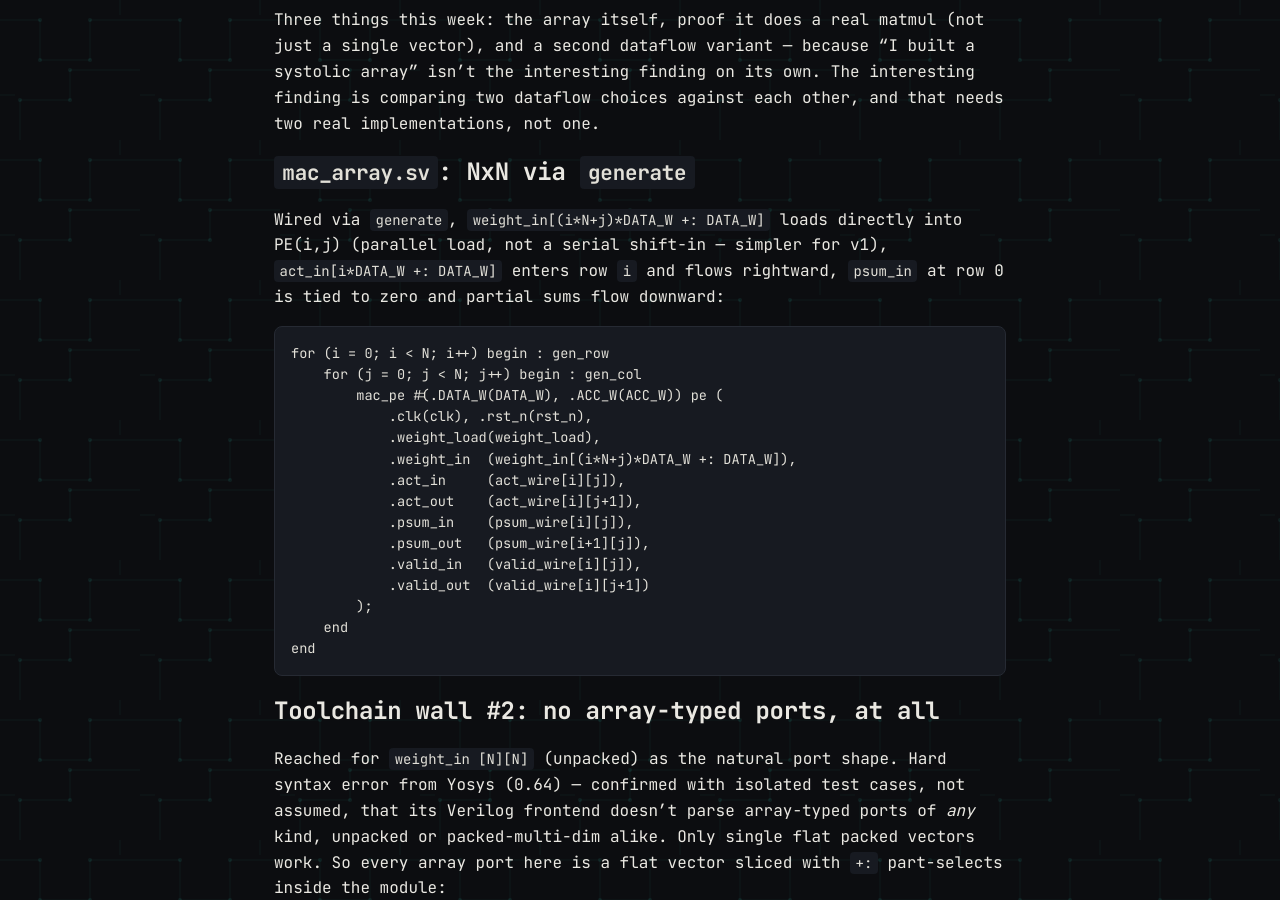
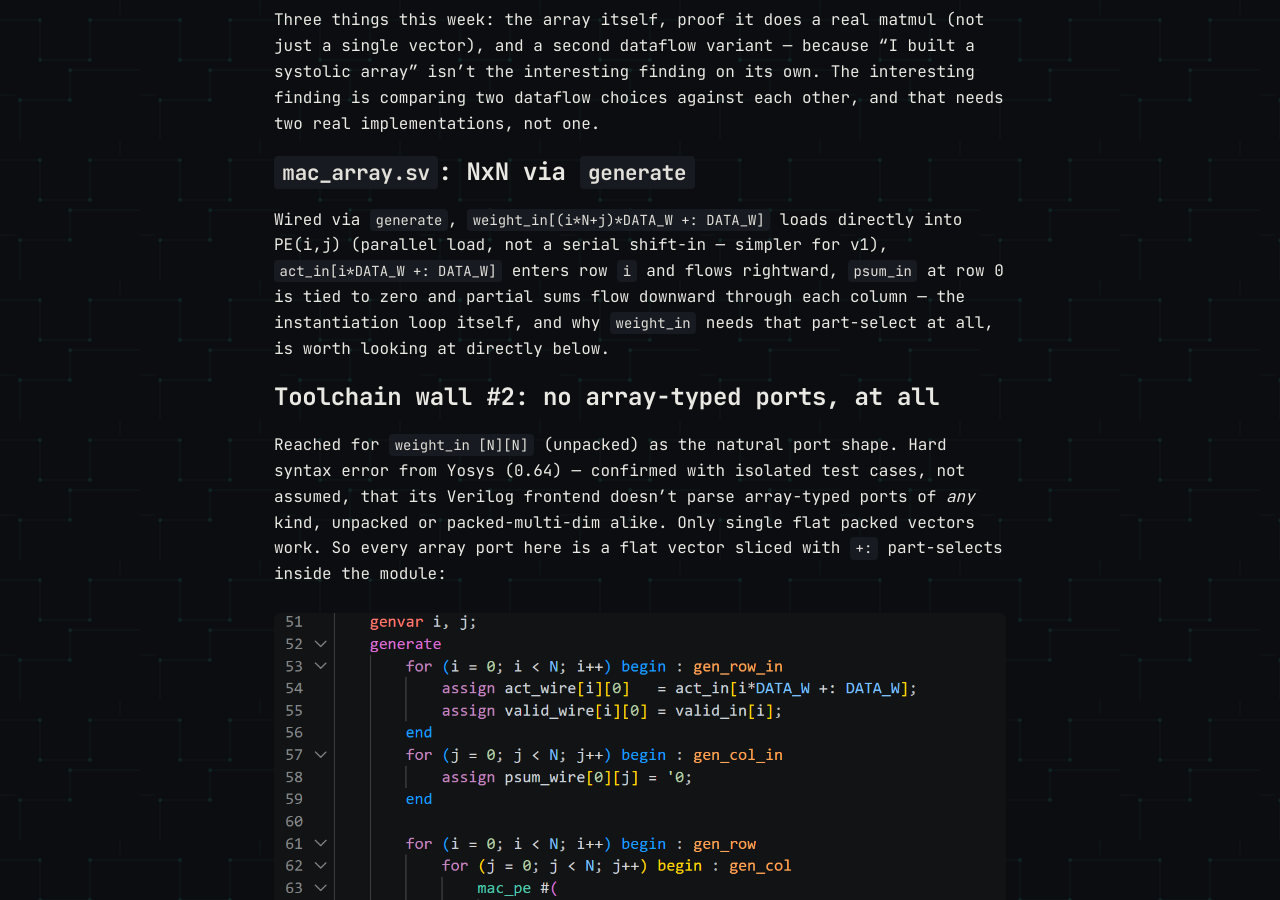
Before and after one commit to TanoojMadhuvan/TanoojMadhuvan.github.io, a Jekyll site: the page built from _posts/2026-03-16-sysmac-week-2-array-and-second-dataflow.md, in a window 1280 px wide and 900 px high, scrolled down 247 px. Built offline with Jekyll 4.4.1, drawn with Linux system fonts in a browser that asks for light colours.

Commit message:
Week 2: remove generate-loop code block duplicated by the screenshot
The top-of-post text code block showed the same mac_pe instantiation
loop (weight_in part-select included) already covered by the screenshot
in the Toolchain wall #2 section — one illustration, not two.

Co-Authored-By: Claude Sonnet 5 <noreply@anthropic.com>

````diff
--- a/_posts/2026-03-16-sysmac-week-2-array-and-second-dataflow.md
+++ b/_posts/2026-03-16-sysmac-week-2-array-and-second-dataflow.md
@@ -16,25 +16,9 @@ two real implementations, not one.
 Wired via `generate`, `weight_in[(i*N+j)*DATA_W +: DATA_W]` loads directly
 into PE(i,j) (parallel load, not a serial shift-in — simpler for v1),
 `act_in[i*DATA_W +: DATA_W]` enters row `i` and flows rightward, `psum_in` at
-row 0 is tied to zero and partial sums flow downward:
-
-```systemverilog
-for (i = 0; i < N; i++) begin : gen_row
-    for (j = 0; j < N; j++) begin : gen_col
-        mac_pe #(.DATA_W(DATA_W), .ACC_W(ACC_W)) pe (
-            .clk(clk), .rst_n(rst_n),
-            .weight_load(weight_load),
-            .weight_in  (weight_in[(i*N+j)*DATA_W +: DATA_W]),
-            .act_in     (act_wire[i][j]),
-            .act_out    (act_wire[i][j+1]),
-            .psum_in    (psum_wire[i][j]),
-            .psum_out   (psum_wire[i+1][j]),
-            .valid_in   (valid_wire[i][j]),
-            .valid_out  (valid_wire[i][j+1])
-        );
-    end
-end
-```
+row 0 is tied to zero and partial sums flow downward through each column —
+the instantiation loop itself, and why `weight_in` needs that part-select at
+all, is worth looking at directly below.
 
 ## Toolchain wall #2: no array-typed ports, at all
 
````
